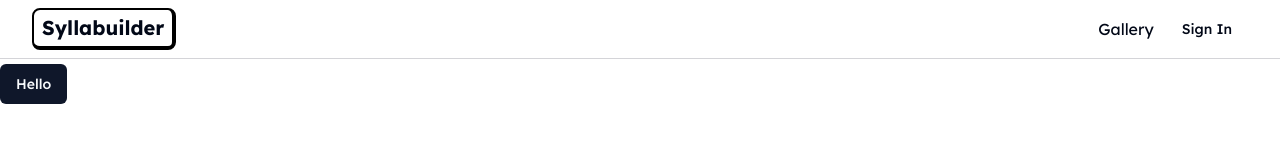
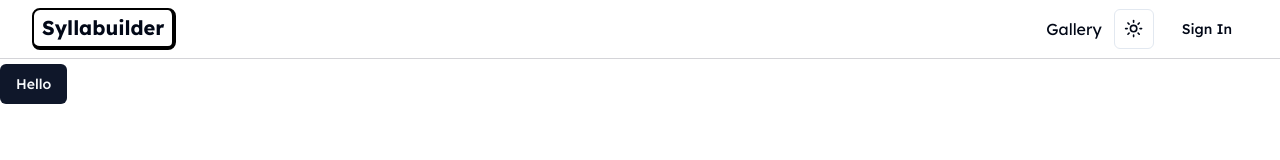
Before and after one commit to SOUMOJIT-CHAKRABORTY/syllabuilder.online, a Next.js app: page / in a window 1280 px wide. Shown: the top 160 px of the page. Built offline with nearby package versions, Linux system fonts and the light colour scheme; no server answers.

Commit message:
theme toggle button added

```diff
--- a/package.json
+++ b/package.json
@@ -19,6 +19,7 @@
     "lucide-react": "^0.290.0",
     "next": "14.0.0",
     "next-auth": "^4.24.4",
+    "next-themes": "^0.2.1",
     "react": "^18",
     "react-dom": "^18",
     "tailwind-merge": "^1.14.0",
--- a/src/app/layout.tsx
+++ b/src/app/layout.tsx
@@ -3,6 +3,7 @@
 import "./globals.css";
 import { cn } from "@/lib/utils";
 import Navbar from "@/components/Navbar";
+import { Provider } from "@/components/Providers";
 
 const lexend = Lexend({ subsets: ["latin"] });
 
@@ -19,8 +20,10 @@
   return (
     <html lang="en">
       <body className={cn(lexend.className, `antialiased min-h-screen pt-16`)}>
-        <Navbar />
-        {children}
+        <Provider>
+          <Navbar />
+          {children}
+        </Provider>
       </body>
     </html>
   );
--- a/src/components/Navbar.tsx
+++ b/src/components/Navbar.tsx
@@ -3,6 +3,7 @@
 import SigninButton from "./SigninButton";
 import { getAuthSession } from "@/lib/auth";
 import UserAccountNav from "./UserAccountNav";
+import { ThemeToggle } from "./ThemeToggle";
 
 type Props = {};
 
@@ -30,6 +31,7 @@
               </Link>
             </>
           )}
+          <ThemeToggle className="mr-3" />
           <div className="flex items-center">
             {session?.user ? (
               <UserAccountNav user={session.user} />
--- /dev/null
+++ b/src/components/Providers.tsx
@@ -0,0 +1,18 @@
+"use client";
+
+import * as React from "react";
+import { ThemeProvider as NextThemesProvider } from "next-themes";
+import { type ThemeProviderProps } from "next-themes/dist/types";
+
+export function Provider({ children, ...props }: ThemeProviderProps) {
+  return (
+    <NextThemesProvider
+      attribute="class"
+      defaultTheme="system"
+      enableSystem
+      {...props}
+    >
+      {children}
+    </NextThemesProvider>
+  );
+}
--- /dev/null
+++ b/src/components/ThemeToggle.tsx
@@ -0,0 +1,45 @@
+"use client";
+
+import * as React from "react";
+import { Moon, Sun } from "lucide-react";
+import { useTheme } from "next-themes";
+
+import { Button } from "@/components/ui/button";
+import {
+  DropdownMenu,
+  DropdownMenuContent,
+  DropdownMenuItem,
+  DropdownMenuTrigger,
+} from "@/components/ui/dropdown-menu";
+
+export function ThemeToggle({
+  className,
+  ...props
+}: React.HTMLAttributes<HTMLDivElement>) {
+  const { setTheme } = useTheme();
+
+  return (
+    <div className={className} {...props}>
+      <DropdownMenu>
+        <DropdownMenuTrigger asChild>
+          <Button variant="outline" size="icon">
+            <Sun className="h-[1.2rem] w-[1.2rem] rotate-0 scale-100 transition-all dark:-rotate-90 dark:scale-0" />
+            <Moon className="absolute h-[1.2rem] w-[1.2rem] rotate-90 scale-0 transition-all dark:rotate-0 dark:scale-100" />
+            <span className="sr-only">Toggle theme</span>
+          </Button>
+        </DropdownMenuTrigger>
+        <DropdownMenuContent align="end">
+          <DropdownMenuItem onClick={() => setTheme("light")}>
+            Light
+          </DropdownMenuItem>
+          <DropdownMenuItem onClick={() => setTheme("dark")}>
+            Dark
+          </DropdownMenuItem>
+          <DropdownMenuItem onClick={() => setTheme("system")}>
+            System
+          </DropdownMenuItem>
+        </DropdownMenuContent>
+      </DropdownMenu>
+    </div>
+  );
+}
```
Also changed, not shown: 1 other file (tests, documents, lock files or other folders).
